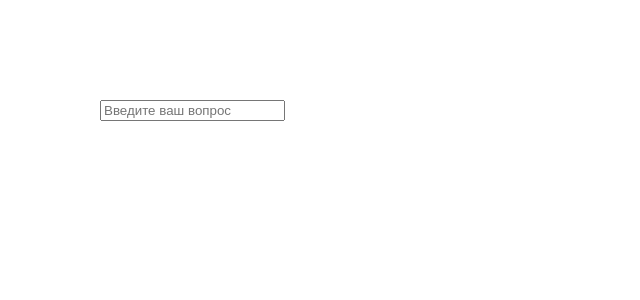
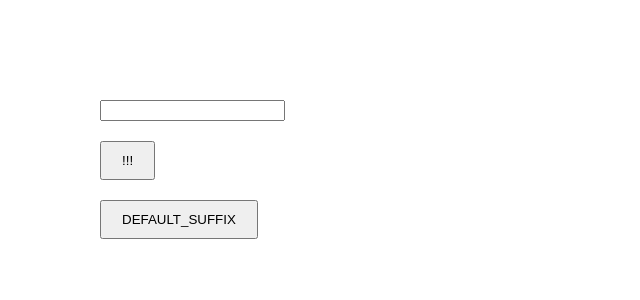
Before and after one commit to mayosen/itleti-vue, a Vue app: page / in a window 1280 px wide. Shown: the top 300 px of the page, without its empty margins (0-640 px from the left). Built offline with nearby package versions, Linux system fonts and the light colour scheme.

Commit message:
Add Button with slots

```diff
--- a/src/App.vue
+++ b/src/App.vue
@@ -1,9 +1,17 @@
 <script setup>
-  import YesNo from "./components/YesNo/YesNo.vue"
+  import { ref } from "vue";
+  import Button from "./components/Button/Button.vue";
+
+  const text = ref("");
 </script>
 
 <template>
-  <YesNo></YesNo>
+  <input v-model="text">
+  <Button>
+    <template #value>{{ text }}</template>
+    <template #suffix>!!!</template>
+  </Button>
+  <Button></Button>
 </template>
 
 <style scoped>
--- /dev/null
+++ b/src/components/Button/Button.vue
@@ -0,0 +1,17 @@
+<script setup>
+</script>
+
+<template>
+  <button>
+    <slot name="value">DEFAULT</slot>
+    <slot name="suffix">_SUFFIX</slot>
+  </button>
+</template>
+
+<style scoped>
+  button {
+    display: block;
+    margin: 20px 0;
+    padding: 10px 20px;
+  }
+</style>
```
